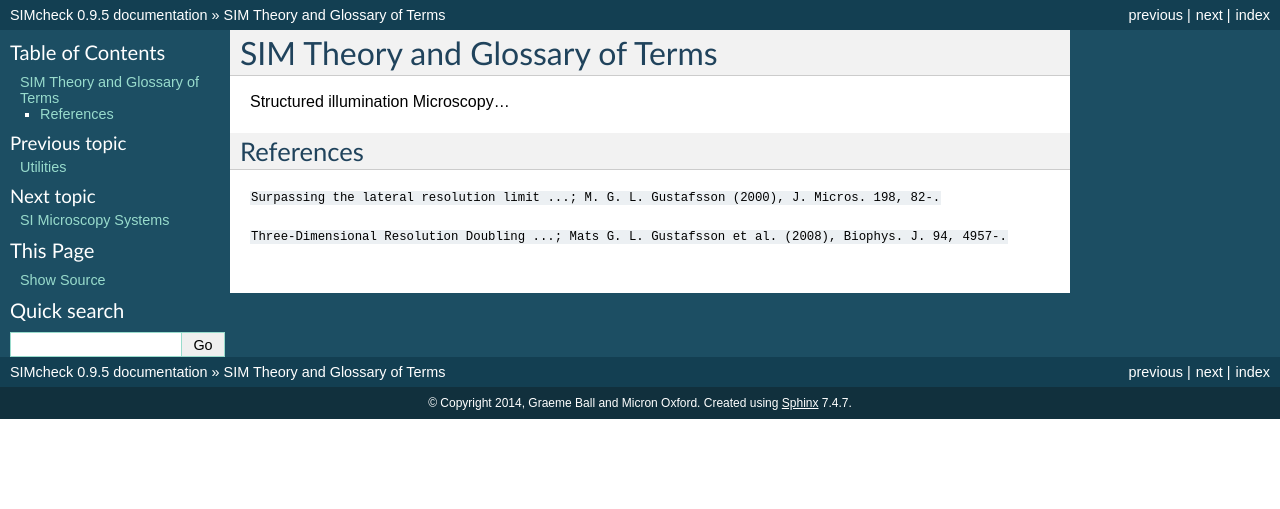
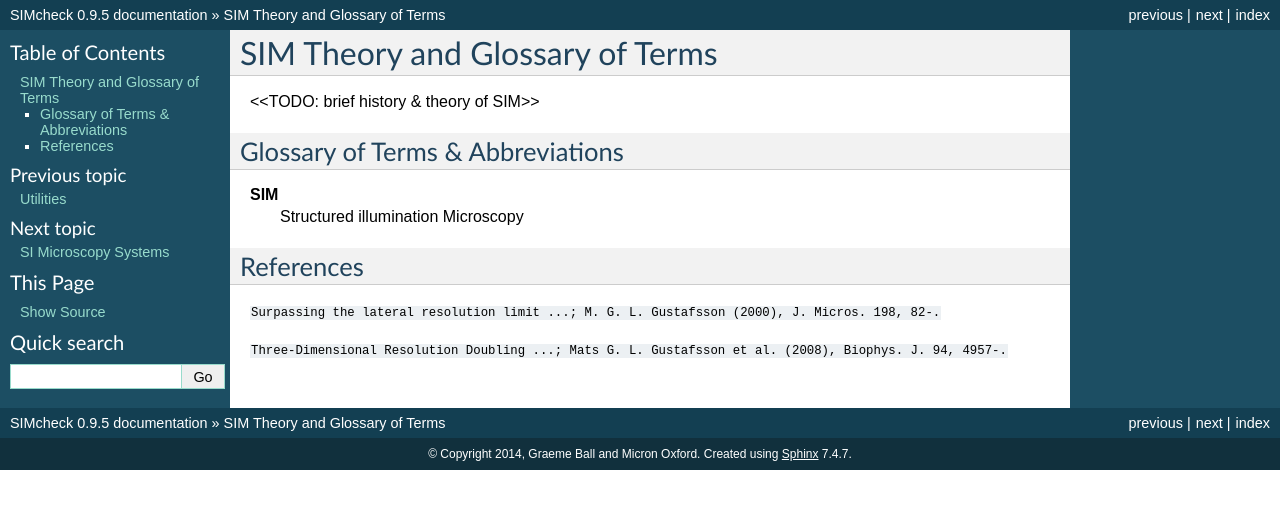
Before and after one commit to MicronOxford/SIMcheck_Manual, a Sphinx documentation site: the page built from source/theory_gloss.rst, in a window 1280 px wide. Shown: the top 509 px of the page. Built offline with Sphinx 7.4.7, drawn with Linux system fonts in a browser that asks for light colours.

Commit message:
update theory_gloss.rst with subtitle and definition list

```diff
--- a/source/theory_gloss.rst
+++ b/source/theory_gloss.rst
@@ -1,7 +1,13 @@
 SIM Theory and Glossary of Terms
 ================================
 
-Structured illumination Microscopy...
+<<TODO: brief history & theory of SIM>>
+
+Glossary of Terms & Abbreviations
+---------------------------------
+
+**SIM**
+    Structured illumination Microscopy
 
 References
 ----------
```
